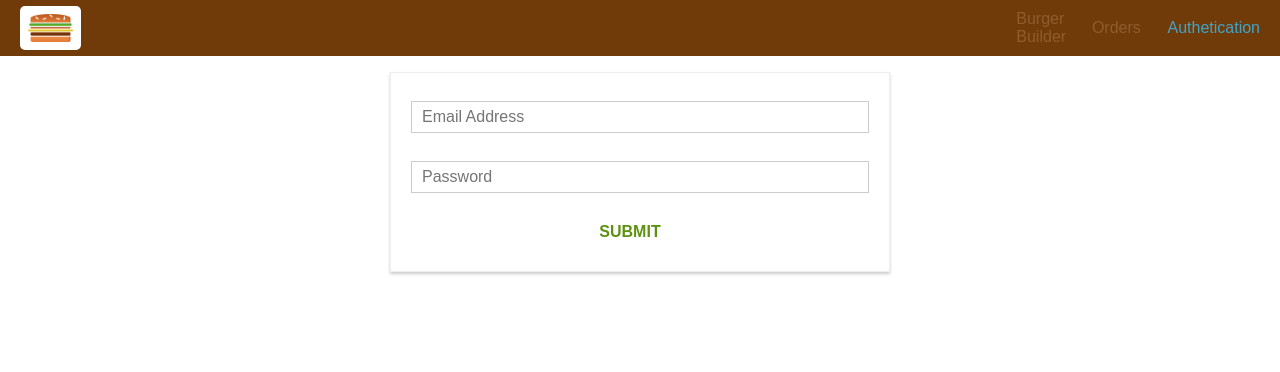
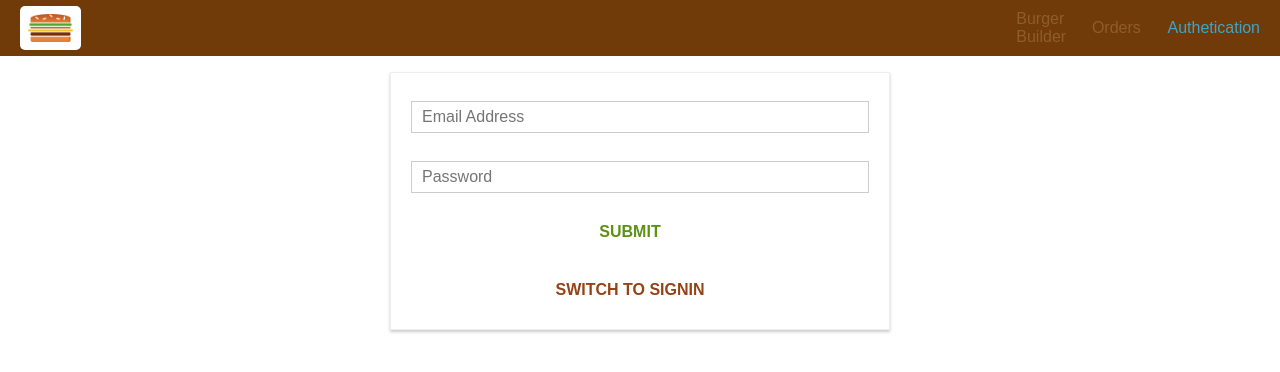
Before and after one commit to mailsonytom/BurgerBuilder, a React (Create React App) app: page /auth in a window 1280 px wide. Shown: the top 372 px of the page. Built offline with nearby package versions, Linux system fonts and the light colour scheme.

Commit message:
Switch to signin dynamically

```diff
--- a/src/Containers/Authentication/Auth.js
+++ b/src/Containers/Authentication/Auth.js
@@ -37,7 +37,8 @@
                 valid: false,
                 touched: false
             }
-        }
+        },
+        isSignup: true
     }
 
     checkValidity(value, rules) {
@@ -68,7 +69,13 @@
 
     submitHandler = (event) => {
         event.preventDefault();
-        this.props.onAuth(this.state.controls.email.value, this.state.controls.password.value);
+        this.props.onAuth(this.state.controls.email.value, this.state.controls.password.value, this.state.isSignup);
+    }
+
+    switchAuthModeHandler = () => {
+        this.setState(prevState => {
+            return { isSignup: !prevState.isSignup };
+        });
     }
 
     render() {
@@ -98,6 +105,9 @@
                     {form}
                     <Button btnType="Success">SUBMIT</Button>
                 </form>
+                <Button
+                    clicked={this.switchAuthModeHandler}
+                    btnType="Danger">SWITCH TO {this.state.isSignup ? 'SIGNIN' : 'SIGNUP'}</Button>
             </div>
 
         );
@@ -106,7 +116,7 @@
 
 const mapDispatchToProps = dispatch => {
     return {
-        onAuth: (email, password) => dispatch(actions.auth(email, password))
+        onAuth: (email, password, isSignup) => dispatch(actions.auth(email, password, isSignup))
     }
 }
 
--- a/src/Store/Actions/Auth.js
+++ b/src/Store/Actions/Auth.js
@@ -20,7 +20,7 @@
     };
 };
 
-export const auth = (email, password) => {
+export const auth = (email, password, isSignup) => {
     return dispatch => {
         dispatch(authStart());
         const AuthData = {
@@ -28,8 +28,12 @@
             password: password,
             returnSecureToken: true
         };
-        console.log(AuthData)
-        axios.post('https://identitytoolkit.googleapis.com/v1/accounts:signUp?key=AIzaSyAXTE8yOl88kPOEhJxuPjhQ9KIpTIqpHyY', AuthData)
+        let url = 'https://identitytoolkit.googleapis.com/v1/accounts:signUp?key=AIzaSyAXTE8yOl88kPOEhJxuPjhQ9KIpTIqpHyY';
+        if (!isSignup) {
+            url = 'https://identitytoolkit.googleapis.com/v1/accounts:signInWithPassword?key=AIzaSyAXTE8yOl88kPOEhJxuPjhQ9KIpTIqpHyY';
+
+        }
+        axios.post(url, AuthData)
             .then(response => {
                 console.log(response);
                 dispatch(authSuccess(response.data))
```
